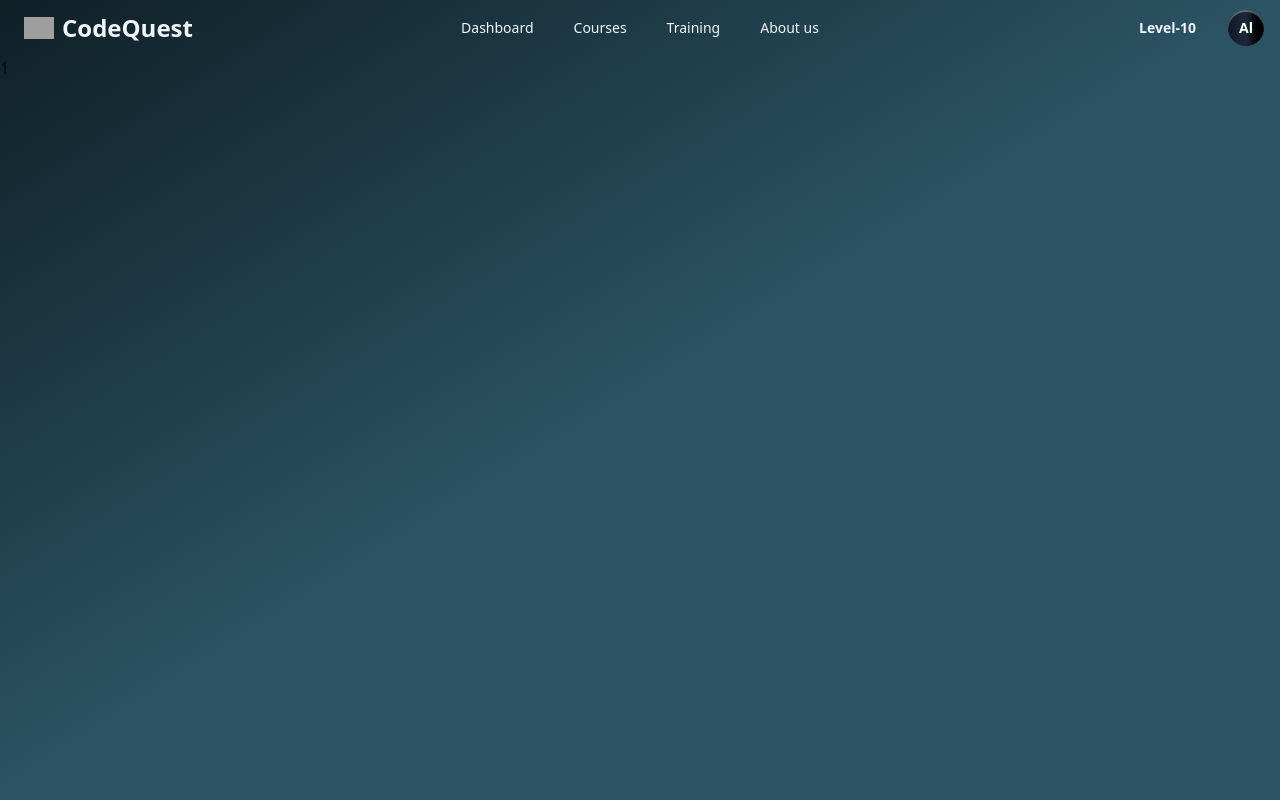
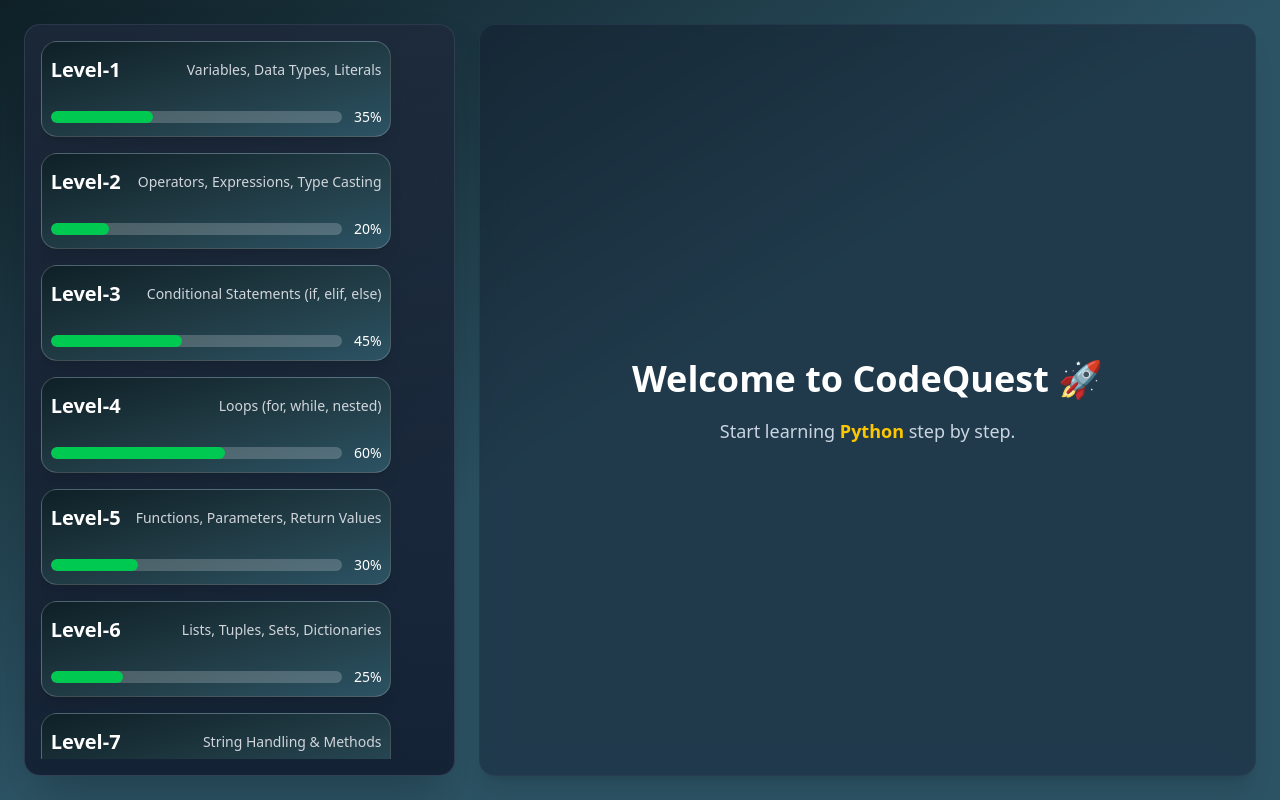
Before and after one commit to YashGupta2116/codequest-ai, a Next.js app: page /courses/1 in a window 1280 px wide. Built offline with nearby package versions, Linux system fonts and the light colour scheme; grey boxes are pictures that could not be loaded.

Commit message:
'courses'

```diff
--- a/app/courses/[course]/page.jsx
+++ b/app/courses/[course]/page.jsx
@@ -1,13 +1,105 @@
-import Navbar from '@/components/Navbar'
-import React from 'react'
+'use client'
+import React, { useState } from 'react'
+import Levelcard from '@/components/Levelcard'
 
-const page = ({params}) => {
+const CoursePage = ({ params }) => {
+    const [currentLevel, setCurrentLevel] = useState(null)
+    const course = "Python"
+
+    const leveldata = [
+        { level: 1, description: 'Variables, Data Types, Literals', status: 35, title: "Level 1: Variables" },
+        { level: 2, description: 'Operators, Expressions, Type Casting', status: 20, title: "Level 2: Operators" },
+        { level: 3, description: 'Conditional Statements (if, elif, else)', status: 45, title: "Level 3: Conditionals" },
+        { level: 4, description: 'Loops (for, while, nested)', status: 60, title: "Level 4: Loops" },
+        { level: 5, description: 'Functions, Parameters, Return Values', status: 30, title: "Level 5: Functions" },
+        { level: 6, description: 'Lists, Tuples, Sets, Dictionaries', status: 25, title: "Level 6: Collections" },
+        { level: 7, description: 'String Handling & Methods', status: 55, title: "Level 7: Strings" },
+        { level: 8, description: 'File Handling (read, write, append)', status: 40, title: "Level 8: File Handling" },
+        { level: 9, description: 'Modules & Libraries (import, pip)', status: 15, title: "Level 9: Modules" },
+        { level: 10, description: 'OOP (Classes, Objects, Inheritance)', status: 10, title: "Level 10: OOP" }
+    ];
+
     return (
-        <div className='w-screen h-screen bg-gradient-to-br from-[#0F2027] via-[#2C5364] to-[#2C5364]'>
-            <Navbar/>
-            {params.course}
+        <div className="min-h-screen w-full bg-gradient-to-br from-[#0F2027] via-[#2C5364] to-[#2C5364] flex justify-center items-center p-3 sm:p-6">
+            <div className="w-full max-w-7xl h-[calc(100vh-1.5rem)] sm:h-[calc(100vh-3rem)] flex flex-col lg:flex-row gap-4 sm:gap-6">
+
+                {/* Left Column - Scrollable with Hidden Scrollbar */}
+                <div className="w-full lg:w-[35%] h-64 lg:h-full bg-gradient-to-b from-[#1e293b]/80 to-[#0f172a]/80 backdrop-blur-md rounded-2xl shadow-2xl p-3 sm:p-4 overflow-hidden border border-slate-600/50">
+                    <div className="h-full overflow-y-auto space-y-3 sm:space-y-4 pr-2 scrollbar-hide">
+                        {leveldata.map((idx, key) => (
+                            <div
+                                key={key}
+                                onClick={() => setCurrentLevel(idx)}
+                                className="cursor-pointer transform hover:scale-[1.02] transition-all duration-200"
+                            >
+                                <Levelcard
+                                    description={idx.description}
+                                    status={idx.status}
+                                    level={idx.level}
+                                />
+                            </div>
+                        ))}
+                        <div className="h-4"></div>
+                    </div>
+                </div>
+
+                {/* Right Column */}
+                <div className="w-full lg:w-[65%] flex-1 lg:h-full bg-[#0f172a]/40 backdrop-blur-md rounded-2xl p-4 sm:p-6 lg:p-10 shadow-xl border border-slate-700/50 flex flex-col justify-between">
+
+                    {!currentLevel && (
+                        <div className="text-center flex-1 flex flex-col justify-center items-center px-2">
+                            <h1 className="text-2xl sm:text-3xl lg:text-4xl font-extrabold text-white mb-4 leading-tight">
+                                Welcome to CodeQuest 🚀
+                            </h1>
+                            <p className="text-slate-300 text-sm sm:text-lg max-w-md">
+                                Start learning <span className="text-yellow-400 font-semibold">{course}</span> step by step.
+                            </p>
+                            <p className="text-slate-400 text-xs sm:text-sm mt-3 lg:hidden">
+                                Select a level above to begin
+                            </p>
+                        </div>
+                    )}
+
+                    {currentLevel && (
+                        <div className="flex flex-col justify-between flex-1 min-h-0">
+                            <div className="flex-1">
+                                <h1 className="text-xl sm:text-2xl lg:text-3xl font-bold text-white mb-3 sm:mb-4 leading-tight">
+                                    {currentLevel.title}
+                                </h1>
+                                <p className="text-slate-300 text-sm sm:text-base lg:text-lg leading-relaxed">
+                                    {currentLevel.description}
+                                </p>
+
+                                <div className="mt-4 sm:mt-6">
+                                    <div className="flex justify-between items-center mb-2">
+                                        <span className="text-slate-400 text-xs sm:text-sm">Progress</span>
+                                        <span className="text-slate-300 text-xs sm:text-sm font-semibold">
+                                            {currentLevel.status}%
+                                        </span>
+                                    </div>
+                                    <div className="w-full bg-slate-700/50 rounded-full h-2 sm:h-3">
+                                        <div
+                                            className="bg-gradient-to-r from-blue-500 to-purple-600 h-2 sm:h-3 rounded-full transition-all duration-500"
+                                            style={{ width: `${currentLevel.status}%` }}
+                                        ></div>
+                                    </div>
+                                </div>
+                            </div>
+
+                            <div className="flex justify-end mt-6 sm:mt-8">
+                                <button
+                                    onClick={() => alert("Compiler khulega yahan")}
+                                    className="px-4 py-2 sm:px-6 sm:py-3 bg-blue-600 hover:bg-blue-700 active:scale-95 text-white font-semibold text-sm sm:text-base rounded-xl shadow-md transition-all duration-300"
+                                >
+                                    Start Learning
+                                </button>
+                            </div>
+                        </div>
+                    )}
+                </div>
+            </div>
         </div>
     )
 }
 
-export default page
+export default CoursePage
--- a/app/globals.css
+++ b/app/globals.css
@@ -120,3 +120,27 @@
     @apply bg-background text-foreground;
   }
 }
+/* Hide scrollbar but keep scroll functionality */
+/* Thin clean scrollbar style */
+.thin-scroll::-webkit-scrollbar {
+  width: 6px;   /* patla scrollbar */
+}
+
+.thin-scroll::-webkit-scrollbar-track {
+  background: transparent; /* koi border/box nahi */
+}
+
+.thin-scroll::-webkit-scrollbar-thumb {
+  background-color: rgba(100, 116, 139, 0.6); /* slate-500 approx */
+  border-radius: 9999px; /* rounded full */
+}
+
+.thin-scroll:hover::-webkit-scrollbar-thumb {
+  background-color: rgba(148, 163, 184, 0.8); /* hover pe thoda light */
+}
+
+/* Firefox support */
+.thin-scroll {
+  scrollbar-width: thin;
+  scrollbar-color: rgba(100, 116, 139, 0.6) transparent;
+}
--- /dev/null
+++ b/components/Levelcard.jsx
@@ -0,0 +1,24 @@
+import React from 'react'
+
+const Levelcard = ({level,description,status}) => {
+    return (
+        <div className='w-[90%] h-24 bg-gradient-to-br from-[#0f2027] via-[#203a43] to-[#2c5364] border border-white/20 rounded-2xl flex flex-col justify-around items-center shadow-lg backdrop-blur-md transition-transform duration-300 hover:scale-[1.02]'>
+
+            {/* Header */}
+            <div className='w-[95%] h-[50%] flex justify-between items-center'>
+                <div className='text-white text-xl font-semibold'>Level-{level}</div>
+                <div className='text-gray-300 text-sm'>{description}</div>
+            </div>
+
+            {/* Progress */}
+            <div className='w-[95%] h-[30%] flex items-center gap-3'>
+                <div className='w-full h-3 bg-white/20 rounded-full overflow-hidden'>
+                    <div className='h-full bg-green-500 rounded-full transition-all duration-500 ease-out' style={{ width: `${status}%` }}></div>
+                </div>
+                <div className='text-white text-sm font-medium'>{status}%</div>
+            </div>
+        </div>
+    )
+}
+
+export default Levelcard
```
